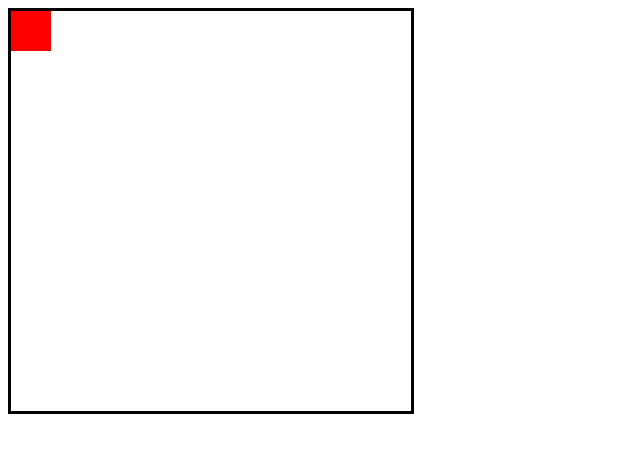
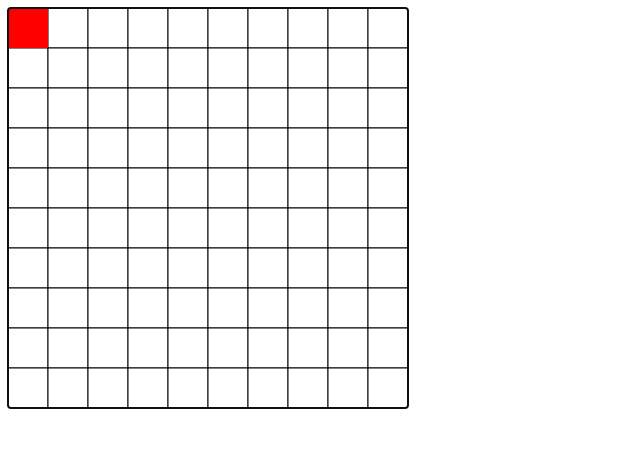
Before and after one commit to yangsnapify/pathfinder-js, a plain HTML site: page index.html in a window 1280 px wide. Shown: the whole page, without its empty margins (0-640 px from the left). Drawn offline with Linux system fonts and the light colour scheme.

Commit message:
update canvas

```diff
--- a/index.html
+++ b/index.html
@@ -6,9 +6,7 @@
     <title>Document</title>
 </head>
 <body>
-    <div id="grid">
-        <div id="move"></div>
-    </div>
+   <canvas id="map"></canvas>
 </body>
 
 <script>
@@ -16,9 +14,8 @@
 </script>
 <script>
     const map = new Path({
-        size: 400,
-        map: document.getElementById("grid"),
-        moveObj: document.getElementById("move")
+        size: 10,
+        map: document.getElementById("map"),
     });
     map.run()
 </script>
--- a/src/main.js
+++ b/src/main.js
@@ -11,84 +11,131 @@
   class Path {
     constructor(config) {
       this.conf = {
-        map: config.map,
-        moveObj: config.moveObj,
+        canvasMap: config.map,
         size: config.size,
       };
 
       this.state = {
-        lastKey: null,
-        speed: 40,
+        mapGrid: null,
+        cellSize: 40,
         positionX: 0,
         positionY: 0,
       };
-
-      this.setUpControls();
-      this.update();
     }
 
     run() {
-      this.setUpGameStyles();
+      if (!this.conf.canvasMap) return;
+      this.state.mapGrid = this.createMap();
+      const d = this.initCanvasData();
+      this.drawCvs(d);
+      this.setUpControls(d);
     }
 
-    setUpGameStyles() {
-      if (this.conf.map) {
-        const px = `${this.conf.size}px`;
-        this.conf.map.style.width = px;
-        this.conf.map.style.height = px;
-        this.conf.map.style.border = "solid";
-        this.conf.map.style.position = "relative";
-      }
-      if (this.conf.moveObj) {
-        const px = `${this.state.speed}px`;
-        this.conf.moveObj.style.width = px;
-        this.conf.moveObj.style.height = px;
-        this.conf.moveObj.style.background = "red";
-        this.conf.moveObj.style.position = "absolute";
-        this.conf.moveObj.style.transition = "all 0.2s ease";
-      }
+    createMap() {
+      return Array.from({ length: this.conf.size }, (_, i) =>
+        Array.from({ length: this.conf.size }, (_, j) => ({
+          x: i,
+          y: j,
+          value: 0,
+        }))
+      );
     }
 
-    setUpControls() {
-      const bound = this.conf.size - this.state.speed;
-      document.addEventListener("keydown", (e) => {
+    initCanvasData() {
+      const cvs = this.conf.canvasMap;
+      cvs.setAttribute('tabindex','0');
+      cvs.focus();
+      cvs.width = this.conf.size * this.state.cellSize;
+      cvs.height = this.conf.size * this.state.cellSize;
+      const ctx = cvs.getContext("2d");
+      return { cvs, ctx };
+    }
+
+    drawCell(cur, v) {
+      const { ctx } = v;
+      ctx.fillRect(
+        cur.x * this.state.cellSize,
+        cur.y * this.state.cellSize,
+        this.state.cellSize,
+        this.state.cellSize
+      );
+    }
+    drawStroke(cur, v) {
+      const { ctx } = v;
+      ctx.strokeStyle = "black";
+      ctx.lineWidth = 1;
+      ctx.strokeRect(
+        cur.x * this.state.cellSize,
+        cur.y * this.state.cellSize,
+        this.state.cellSize,
+        this.state.cellSize
+      );
+    }
+
+    drawCvs(v) {
+      const { ctx } = v;
+      for (let i = 0; i < this.conf.size; i++) {
+        for (let j = 0; j < this.conf.size; j++) {
+          const cur = this.state.mapGrid[i][j];
+          if (cur === 0) {
+            ctx.fillStyle = "red";
+          } else {
+            ctx.fillStyle = "white";
+          }
+          this.drawCell(cur, v);
+          this.drawStroke(cur, v);
+        }
+      }
+      ctx.fillStyle = "red";
+      this.drawCell({ x: 0, y: 0 }, v);
+    }
+
+    setUpControls(v) {
+      const { cvs } = v;
+      cvs.addEventListener("keydown", (e) => {
         switch (e.key) {
           case Direction.MOVE_UP:
             this.state.positionY = Math.max(
               0,
-              this.state.positionY - this.state.speed
+              this.state.positionY - this.state.cellSize
             );
             break;
           case Direction.MOVE_DOWN:
             this.state.positionY = Math.min(
-              bound,
-              this.state.positionY + this.state.speed
+              cvs.height - this.state.cellSize,
+              this.state.positionY + this.state.cellSize
             );
             break;
           case Direction.MOVE_LEFT:
             this.state.positionX = Math.max(
               0,
-              this.state.positionX - this.state.speed
+              this.state.positionX - this.state.cellSize
             );
             break;
           case Direction.MOVE_RIGHT:
             this.state.positionX = Math.min(
-              bound,
-              this.state.positionX + this.state.speed
+              cvs.width - this.state.cellSize,
+              this.state.positionX + this.state.cellSize
             );
-            console.log(this.state.positionX);
             break;
         }
-        this.update();
+        this.update(v);
       });
     }
 
-    update() {
-      if (this.conf.moveObj) {
-        this.conf.moveObj.style.left = `${this.state.positionX}px`;
-        this.conf.moveObj.style.top = `${this.state.positionY}px`;
-        console.log(this.state.positionX, this.state.positionY);
-      }
+    update(v) {
+      const { ctx } = v;
+      ctx.fillStyle = "red";
+      ctx.fillRect(
+        this.state.positionX,
+        this.state.positionY,
+        this.state.cellSize,
+        this.state.cellSize
+      );
+    }
+
+    dfs() {
+
     }
   }
 
```
